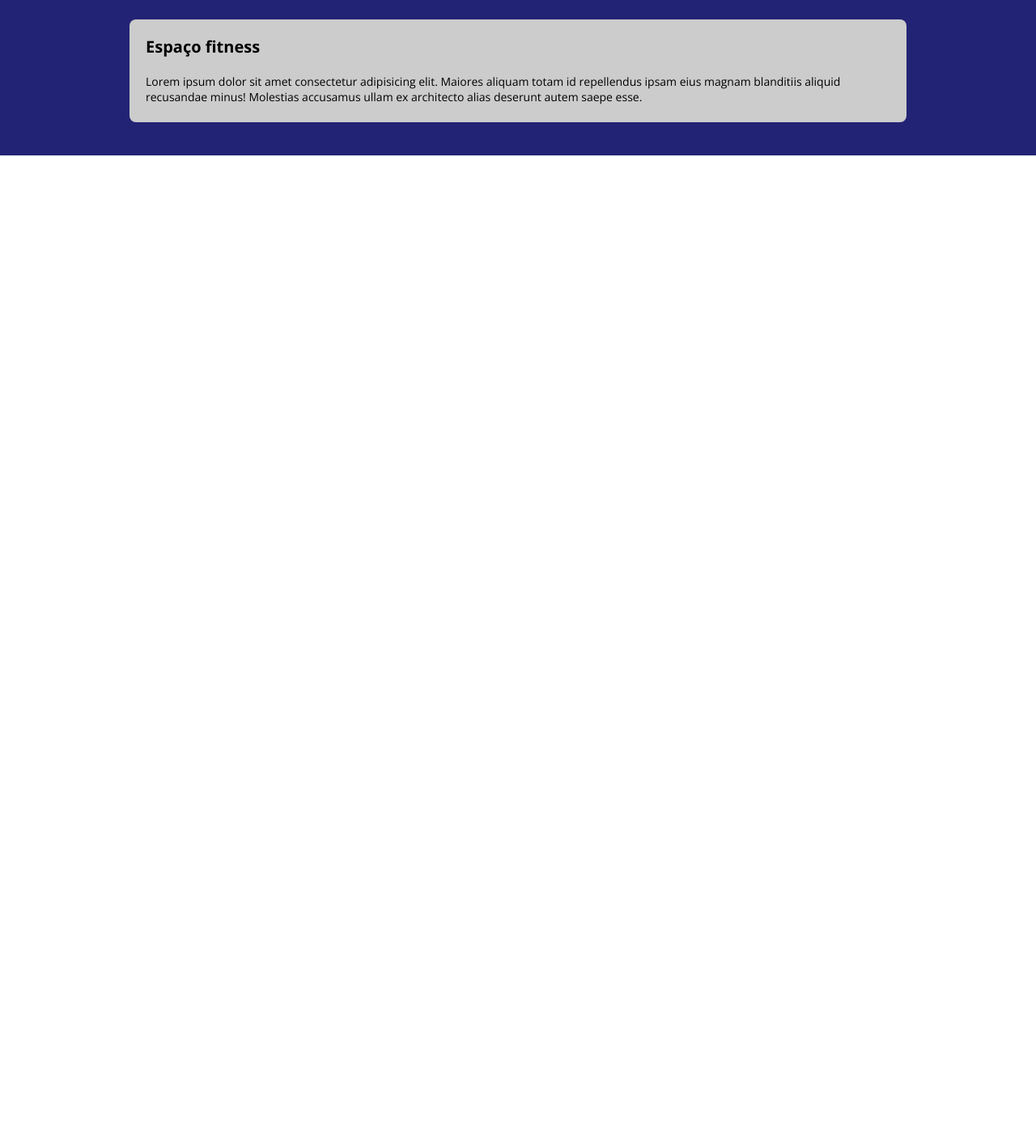
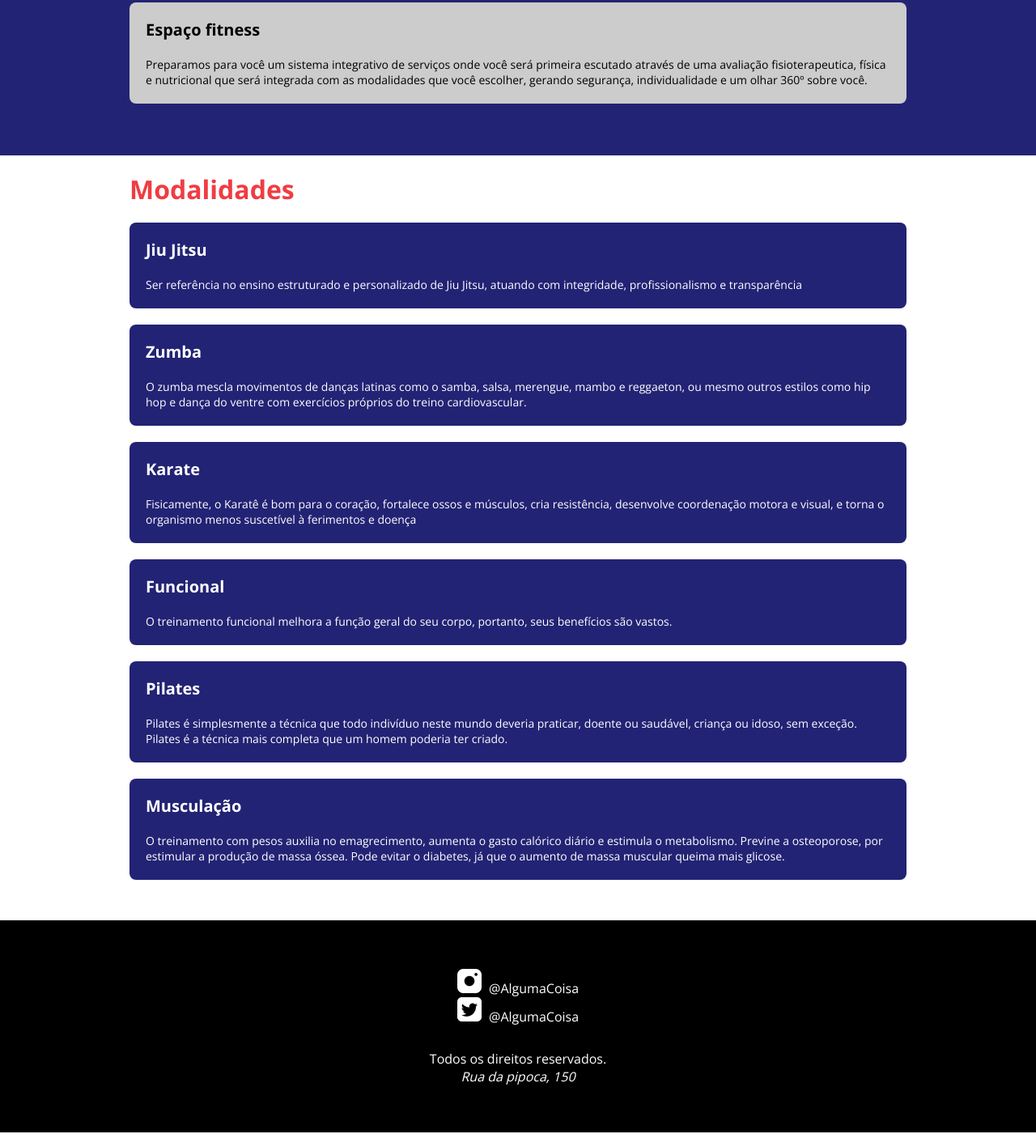
Before and after one commit to Luzn221/Desafio-Css-Introdu-o, a plain HTML site: page index.html in a window 1280 px wide. Shown: the part 326-1727 px from the top of the page at 81% size. Before the commit the page ends 800 px from the top, so only its background shows below. Drawn offline with nearby package versions, Linux system fonts and the light colour scheme.

Commit message:
Adicionado Modalidades e Footer

```diff
--- a/index.html
+++ b/index.html
@@ -11,7 +11,7 @@
     <header>
       <nav class="nav-main">
         <h1>DSSuperFit</h1>
-          <a href="#">@AlgumaCoisa</a>
+        <a href="#"><img src="img/image 1.png" alt="instagram"> @AlgumaCoisa</a>
       </nav>
     </header>
     <main>
@@ -21,23 +21,104 @@
           <div class="card-space">
             <div class="card-space-decription">
               <h3>Espaço fitness</h3>
-                    <p>Lorem ipsum dolor sit amet consectetur adipisicing elit. Architecto ea omnis quo unde libero perferendis ipsa ut similique. Nulla vel magni, voluptas a inventore ipsam? Quibusdam architecto ea atque veritatis.</p>
+              <p>
+                A academia consagrada pela excelência de atendimento e uma
+                musculação levada a sério, hoje quer te surpreender com um novo
+                conceito.
+              </p>
             </div>
           </div>
           <div class="card-space">
             <div class="card-space-decription">
               <h3>Espaço fitness</h3>
-                    <p>Lorem ipsum dolor sit amet consectetur adipisicing elit. Maiores aliquam totam id repellendus ipsam eius magnam blanditiis aliquid recusandae minus! Molestias accusamus ullam ex architecto alias deserunt autem saepe esse.</p>
+              <p>
+
+                Preparamos para você um sistema
+                integrativo de serviços onde você será primeira escutado através
+                de uma avaliação fisioterapeutica, física e nutricional que será
+                integrada com as modalidades que você escolher, gerando
+                segurança, individualidade e um olhar 360º sobre você.
+              </p>
             </div>
           </div>
         </div>
       </section>
       <section>
-
+        <div class="container">
+          <h2 id="sub-title">Modalidades</h2>
+          <div class="Card-modality">
+            <div class="Card-modality-description">
+              <h3>Jiu Jitsu</h3>
+              <p>
+                Ser referência no ensino estruturado e personalizado de Jiu
+                Jitsu, atuando com integridade, profissionalismo e transparência
+              </p>
+            </div>
+          </div>
+          <div class="Card-modality">
+            <div class="Card-modality-description">
+              <h3>Zumba</h3>
+              <p>
+                O zumba mescla movimentos de danças latinas como o samba, salsa,
+                merengue, mambo e reggaeton, ou mesmo outros estilos como hip
+                hop e dança do ventre com exercícios próprios do treino
+                cardiovascular.
+              </p>
+            </div>
+          </div>
+          <div class="Card-modality">
+            <div class="Card-modality-description">
+              <h3>Karate</h3>
+              <p>
+                Fisicamente, o Karatê é bom para o coração, fortalece ossos e
+                músculos, cria resistência, desenvolve coordenação motora e
+                visual, e torna o organismo menos suscetível à ferimentos e
+                doença
+              </p>
+            </div>
+          </div>
+          <div class="Card-modality">
+            <div class="Card-modality-description">
+              <h3>Funcional</h3>
+              <p>
+                O treinamento funcional melhora a função geral do seu corpo,
+                portanto, seus benefícios são vastos.
+              </p>
+            </div>
+          </div>
+          <div class="Card-modality">
+            <div class="Card-modality-description">
+              <h3>Pilates</h3>
+              <p>
+                Pilates é simplesmente a técnica que todo indivíduo neste mundo
+                deveria praticar, doente ou saudável, criança ou idoso, sem
+                exceção. Pilates é a técnica mais completa que um homem poderia
+                ter criado.
+              </p>
+            </div>
+          </div>
+          <div class="Card-modality">
+            <div class="Card-modality-description">
+              <h3>Musculação</h3>
+              <p>
+                O treinamento com pesos auxilia no emagrecimento, aumenta o
+                gasto calórico diário e estimula o metabolismo. Previne a
+                osteoporose, por estimular a produção de massa óssea. Pode
+                evitar o diabetes, já que o aumento de massa muscular queima
+                mais glicose.
+              </p>
+            </div>
+          </div>
+        </div>
       </section>
     </main>
     <footer>
-
+        <div class="container-footer">
+            <a href="#"><img src="img/image 1.png" alt="Instagram"> @AlgumaCoisa</a>
+            <a href="#"><img src="img/image 2.png" alt="twitter"> @AlgumaCoisa</a>
+            <p>Todos os direitos reservados.</p>
+            <address>Rua da pipoca, 150</address>
+        </div>
     </footer>
   </body>
 </html>
--- a/styles.css
+++ b/styles.css
@@ -25,6 +25,10 @@ header {
     color: var(--color-white);
     align-items: baseline;
 }
+img{
+    width: 30px;
+    margin-right: 5px;
+}
 a,a:hover{
     text-decoration: none;
     color: unset;
@@ -43,7 +47,7 @@ a,a:hover{
     padding-top: 20px;
 }
 .card-space{
-    height: 127px;
+    height: 100%;
     background-color: var(--color-white-gray);
     border-radius: 8px;
     padding: 20px;
@@ -57,3 +61,40 @@ a,a:hover{
   font-size: 14px;
   line-height: 19px;
 }
+#sub-title{
+    font-size: 32px;
+    color: var(--Color-red);
+    margin-top: 20px;
+}
+.Card-modality{
+    background-color: var(--color-purpleblue);
+    border-radius: 8px;
+    height: 100% ;
+    color: var(--color-white);
+    padding: 20px;
+    margin-top: 20px;
+    align-items: center;
+}
+.Card-modality-description h3{
+    font-size: 20px;
+    margin-bottom: 20px;
+}
+.Card-modality-description p{
+   font-size: 14px;
+   line-height: 19px;
+}
+footer{
+    margin-top: 50px;
+    background-color: var(--color-black);
+    color: var(--color-white);
+    height: 262px;
+}
+.container-footer{
+    display: flex;
+    flex-direction: column;
+    align-items: center;
+    padding: 60px;
+}
+.container-footer p{
+    margin-top: 30px;
+}
```
Also changed, not shown: img/image 1.png (added), img/image 2.png (added). Lines whose indentation alone changed are shown as unchanged.
